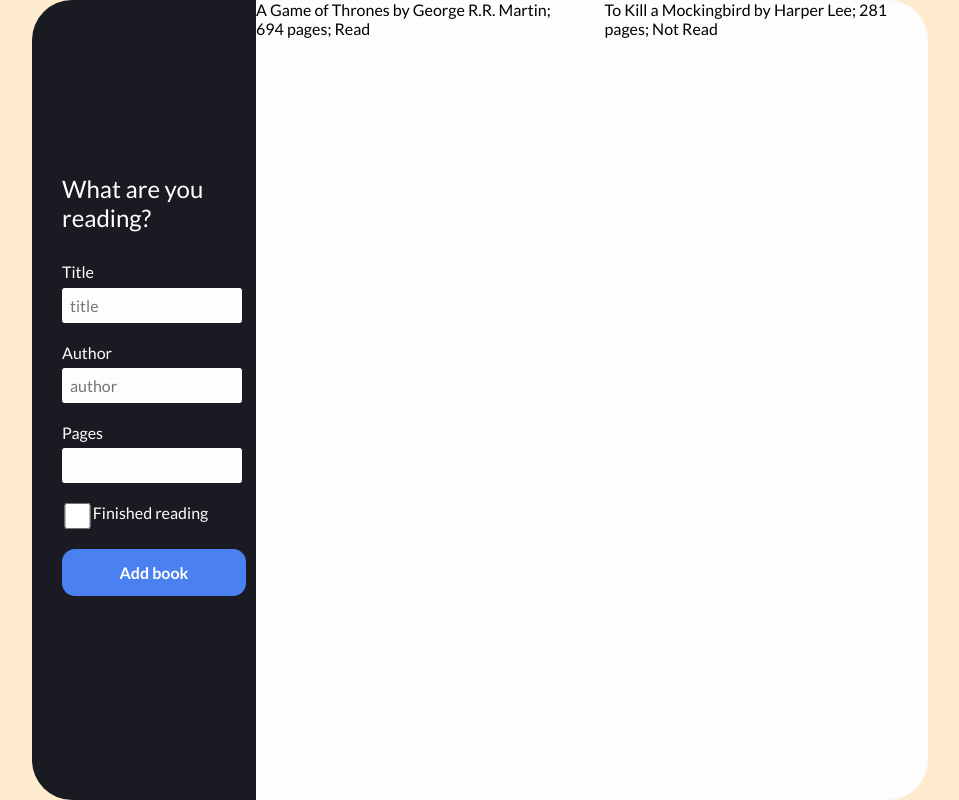
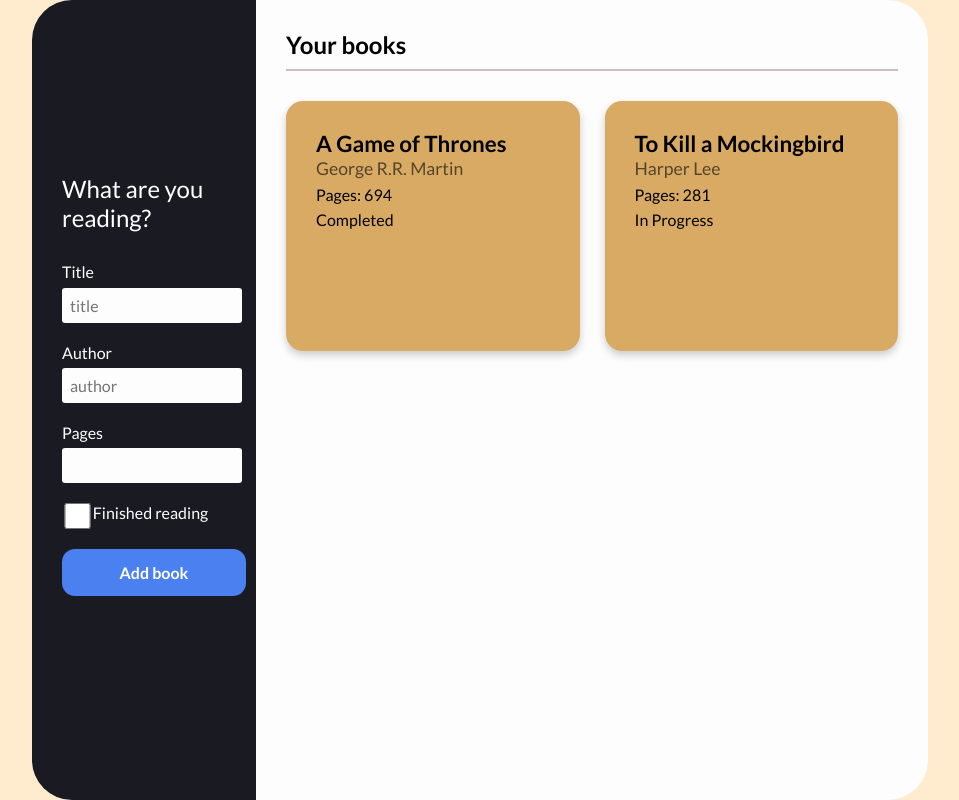
Before and after one commit to angie0123/Library-App, a plain HTML site: page index.html in a window 1280 px wide. Shown: the whole page, without its empty margins (160-1119 px from the left). Drawn offline with Linux system fonts and the light colour scheme.

Commit message:
Finish styling bookshelf

```diff
--- a/index.html
+++ b/index.html
@@ -42,7 +42,12 @@
               </form>
 
           </div>
-          <div class="library"></div>
+          <div class="library">
+              <h1>Your books</h1>
+              <div class="grid">
+
+              </div>
+          </div>
         </body>
     </div>
 </html>
--- a/script.js
+++ b/script.js
@@ -17,7 +17,7 @@
 );
 
 function renderLibrary() {
-  const library = document.querySelector(".library");
+  const library = document.querySelector(".grid");
   library.replaceChildren();
   for (let book of myLibrary) {
     library.appendChild(renderBook(book));
@@ -27,9 +27,25 @@
 function renderBook(book) {
   const card = document.createElement("div");
   card.classList.add("book");
-  card.textContent = `${book.title} by ${book.author}; ${book.pages} pages; ${
-    book.hasRead ? "Read" : "Not Read"
-  }`;
+  const title = document.createElement("div");
+  title.classList.add("title");
+  const author = document.createElement("div");
+  author.classList.add("author");
+  const pages = document.createElement("div");
+  pages.classList.add("pages");
+  const hasRead = document.createElement("div");
+  hasRead.classList.add("hasRead");
+
+  const children = [title, author, pages, hasRead];
+  for (let child of children) {
+    if (child == pages) {
+      child.textContent = `Pages: ${book[child.className]}`;
+    } else {
+      child.textContent = book[child.className];
+    }
+    card.appendChild(child);
+  }
+  hasRead.textContent = book.hasRead ? "Completed" : "In Progress";
   return card;
 }
 
--- a/styles.css
+++ b/styles.css
@@ -20,13 +20,6 @@
   background: linear-gradient(90deg, var(--primary) 25%, var(--bg) 0%);
   display: grid;
   grid-template-columns: 1fr 3fr;
-}
-
-.library {
-  display: grid;
-  grid-template-columns: repeat(auto-fill, minmax(300px, 1fr));
-  background: transparent;
-  grid-gap: 25px;
 }
 
 input[type="text"],
@@ -93,3 +86,43 @@
 button.add-book:hover {
   opacity: 0.6;
 }
+
+.library {
+  padding: 30px;
+}
+
+h1 {
+  font-size: 1.5rem;
+  padding-bottom: 0.6rem;
+  border-bottom: 2px solid rgb(204, 191, 191);
+}
+
+.library .grid {
+  display: grid;
+  grid-template-columns: repeat(auto-fit, minmax(240px, 1fr));
+  grid-gap: 25px;
+  padding: 30px 0;
+}
+
+.book {
+  padding: 30px;
+  box-shadow: 0 4px 8px 0 rgba(0, 0, 0, 0.2);
+  border-radius: 17px;
+  min-height: 250px;
+  background: #d9aa63;
+  line-height: 1.6rem;
+}
+
+.book:hover {
+  box-shadow: 0 8px 16px 0 rgba(0, 0, 0, 0.2);
+}
+
+.book .title {
+  font-size: 1.4rem;
+  font-weight: bold;
+}
+
+.book .author {
+  font-size: 1.1rem;
+  opacity: 0.6;
+}
```
